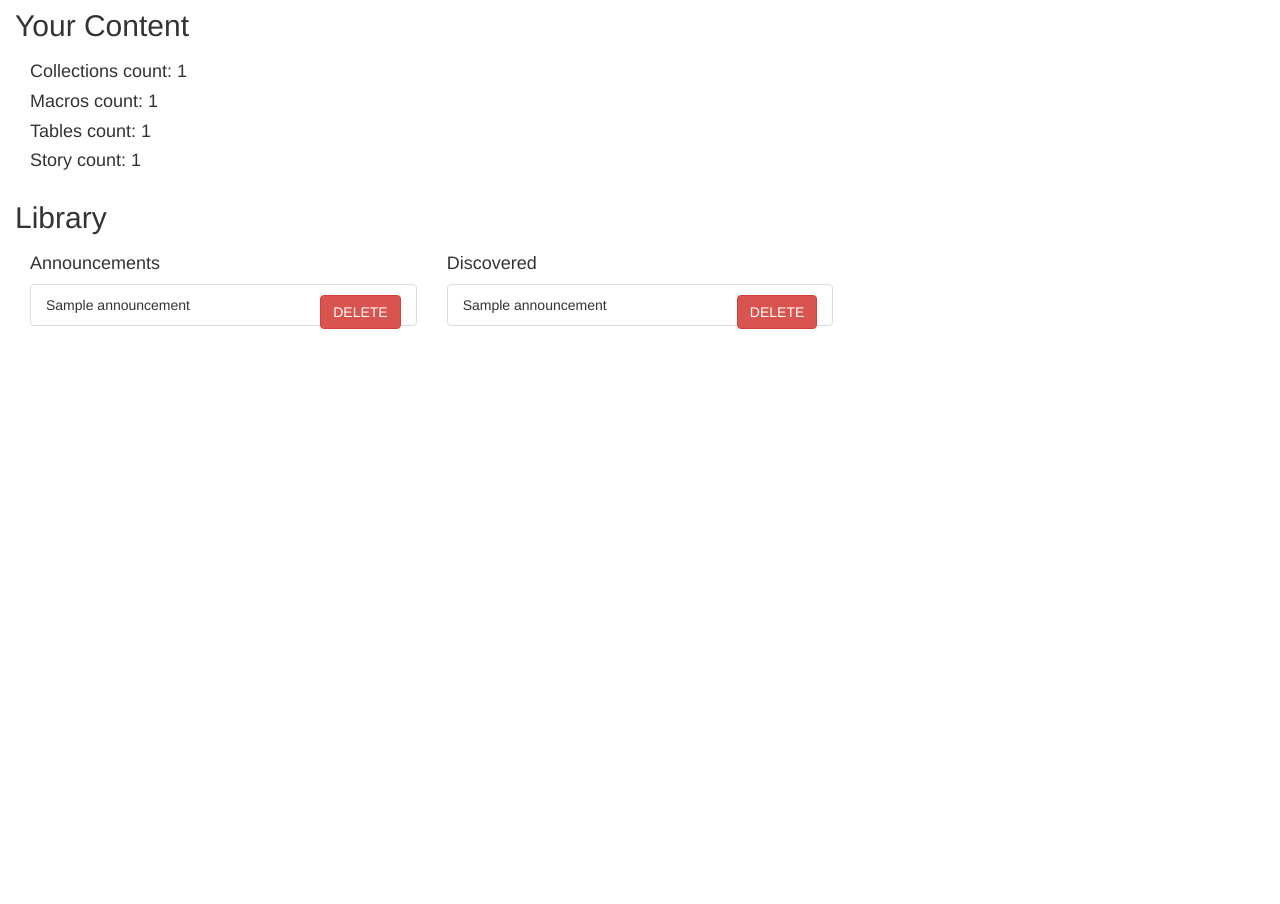
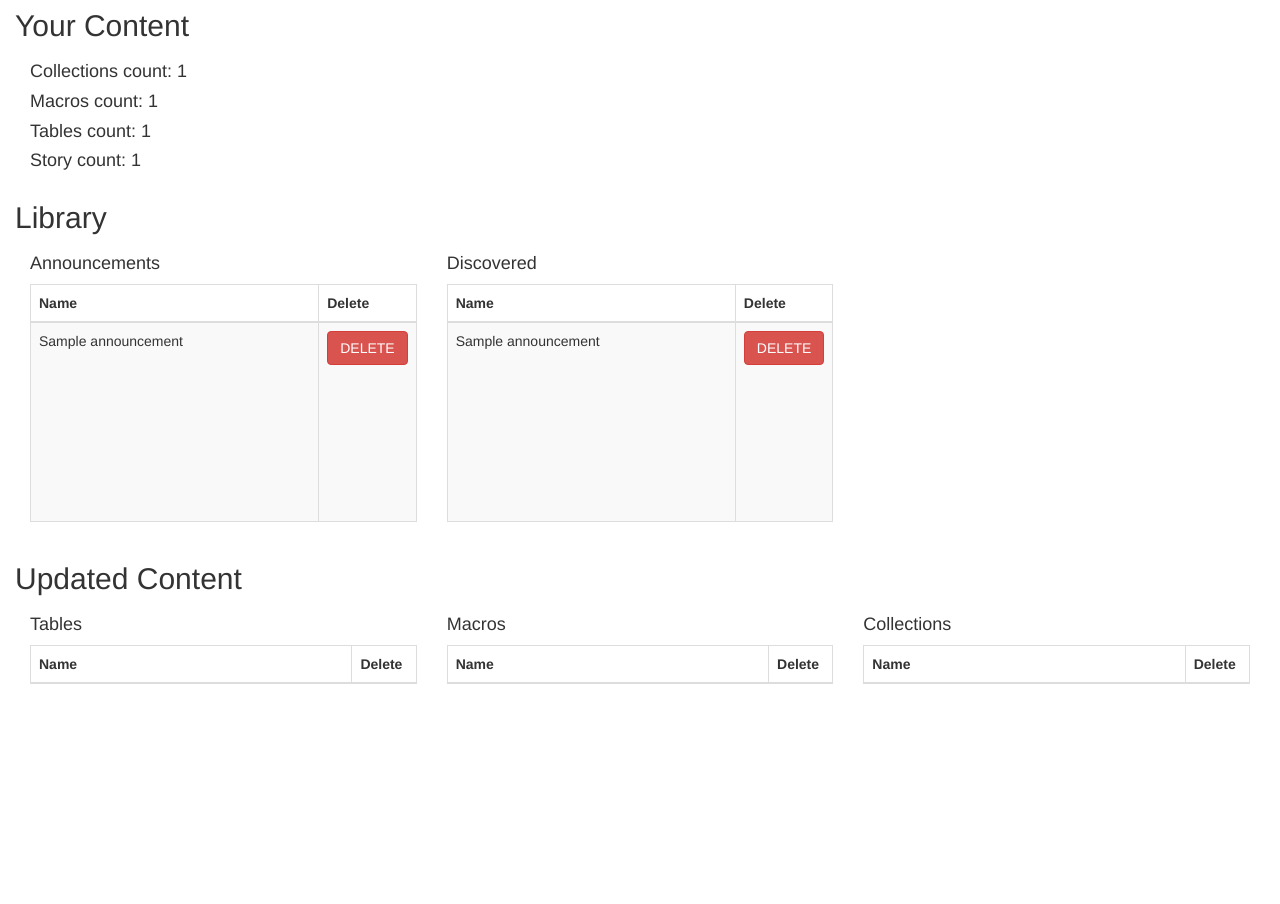
Before and after one commit to ukblumf/randomise-it, a Flask app: a page that uses app/templates/base.html in a window 1280 px wide. Shown: the part 693-1597 px from the top of the page. Before the commit the page ends 1022 px from the top, so only its background shows below. Run offline with Flask 2, Linux system fonts and the light colour scheme; a user stored in the database is signed in; tables that the repository leaves empty hold one stand-in row (values such as "Sample post"); lists and menus that the app fills with data are empty; parts of the project's set-up code (start-up, migrations or seed data) failed here and were passed over; some libraries are stand-ins or nearby versions.

Commit message:
Renamed profile section to Manage, added refresh functionality.

```diff
--- a/app/main/views.py
+++ b/app/main/views.py
@@ -3,6 +3,7 @@ import collections
 from flask import render_template, redirect, url_for, abort, flash, request, \
     current_app, make_response, jsonify
 from flask_login import login_required, current_user
+from sqlalchemy import and_, text
 from flask_sqlalchemy import get_debug_queries
 from . import main
 from .forms import EditProfileForm, EditProfileAdminForm, TableForm, StoryForm, MacroForm, \
@@ -85,8 +86,28 @@ def user(username):
     shared_content = PublicAnnouncements.query.filter(PublicAnnouncements.author_id == current_user.id)
     shared_content_owned = UserPublicContent.query.filter(UserPublicContent.author_id == current_user.id)
 
+    sql = text('SELECT * FROM random_table JOIN public_random_table ON public_random_table.id = random_table.id AND '
+               'public_random_table.author_id = random_table.author_id '
+               'WHERE public_random_table.last_modified is NOT random_table.last_modified')
+
+    updated_tables = db.engine.execute(sql)
+
+    sql = text('SELECT * FROM macros JOIN public_macros ON public_macros.id = macros.id AND '
+               'public_macros.author_id = macros.author_id '
+               'WHERE public_macros.last_modified is NOT macros.last_modified')
+
+    updated_macros = db.engine.execute(sql)
+
+    sql = text('SELECT * FROM collection JOIN public_collection ON public_collection.id = collection.id AND '
+               'public_collection.author_id = collection.author_id '
+               'WHERE public_collection.last_modified is NOT collection.last_modified')
+
+    updated_collections = db.engine.execute(sql)
+
     return render_template('user.html', user=user, stats=stats,
-                           shared_content=shared_content, shared_content_owned=shared_content_owned)
+                           shared_content=shared_content, shared_content_owned=shared_content_owned,
+                           updated_tables=updated_tables, updated_macros=updated_macros,
+                           updated_collections=updated_collections)
 
 
 @main.route('/edit-profile', methods=['GET', 'POST'])
@@ -943,6 +964,74 @@ def delete_shared_content(public_id):
     return make_response(jsonify({'success': True}))
 
 
+@main.route('/refresh-shared-content/<string:id>', methods=['POST'])
+@login_required
+def refresh_shared_content(id):
+
+    username, id_type, reference_id = split_id(id)
+    if username != current_user.username:
+        abort(403)
+
+    if id_type == 'table':
+        if db.session.query(RandomTable) \
+                .filter(RandomTable.id == reference_id) \
+                .filter(RandomTable.author_id == current_user.id) \
+                .first() is None:
+            abort(403)
+        table = RandomTable.query.get_or_404([reference_id, current_user.id])
+        public_table = PublicRandomTable.query.get_or_404([reference_id, current_user.id])
+        public_table.name = table.name
+        public_table.description = table.description
+        public_table.definition = table.definition
+        public_table.min = table.min
+        public_table.max = table.max
+        public_table.description_html = table.description_html
+        public_table.line_type = table.line_type
+        public_table.tags = table.tags
+        public_table.row_count = table.row_count
+        public_table.modifier_name = table.modifier_name
+        public_table.last_modified = table.last_modified
+        db.session.add(public_table)
+        db.session.commit()
+
+    elif id_type == 'macro':
+        if db.session.query(Macros) \
+                .filter(Macros.id == reference_id) \
+                .filter(Macros.author_id == current_user.id) \
+                .first() is None:
+            abort(403)
+        macro = Macros.query.get_or_404([reference_id, current_user.id])
+        public_macro = PublicMacros.query.get_or_404([reference_id, current_user.id])
+        public_macro.name = macro.name
+        public_macro.definition = macro.definition
+        public_macro.definition_html = macro.definition
+        public_macro.tags = macro.tags
+        public_macro.last_modified = macro.last_modified
+        db.session.add(public_macro)
+        db.session.commit()
+
+    elif id_type == 'collection':
+        if db.session.query(Collection) \
+                .filter(Collection.id == reference_id) \
+                .filter(Collection.author_id == current_user.id) \
+                .first() is None:
+            abort(403)
+        collection_obj = Collection.query.get_or_404([reference_id, current_user.id])
+        public_collection_obj = PublicCollection.query.get_or_404([reference_id, current_user.id])
+        public_collection_obj.name = collection_obj.name
+        public_collection_obj.description = collection_obj.description
+        public_collection_obj.definition = collection_obj.definition
+        public_collection_obj.tags = collection_obj.tags
+        public_collection_obj.last_modified = collection_obj.last_modified
+        db.session.add(public_collection_obj)
+        db.session.commit()
+
+    else:
+        abort(400)
+
+    return make_response(jsonify({'success': True}))
+
+
 @main.route('/id-check/<string:type>/<string:id>', methods=['GET'])
 @login_required
 def id_exists(type, id):
--- a/app/templates/base.html
+++ b/app/templates/base.html
@@ -65,7 +65,7 @@
                             </ul>
                         </li>
                         <li><a href="{{ url_for('main.discover') }}">Discover</a></li>
-                        <li><a href="{{ url_for('main.user', username=current_user.username) }}">Profile</a></li>
+                        <li><a href="{{ url_for('main.user', username=current_user.username) }}">Manage</a></li>
                     {% endif %}
                 </ul>
                 <ul class="nav navbar-nav navbar-right">
--- a/app/templates/user.html
+++ b/app/templates/user.html
@@ -50,34 +50,126 @@
         </div>
         <div class="row">
             <div class="col-md-4">
-                <div style="height: 200px; overflow-y: scroll;">
-                    <ul class="list-group" id="announcementList">
+                <table class="table table-striped table-bordered">
+                    <thead>
+                    <tr>
+                        <th class="col-xs-10">Name</th>
+                        <th class="col-xs-2">Delete</th>
+                    </tr>
+                    </thead>
+                    <tbody id="announcementList" style="height: 200px">
                     {% for item in shared_content %}
-                            <li class="list-group-item">
-                                {{ item.title }}
+                        <td>{{ item.title }}</td>
+                        <td>
                             <button onclick="deleteAnnouncement($(this));" id="{{ item.id }}"
-                                        data-title="{{ item.title }}" class="btn btn-danger pull-right">DELETE
+                                    data-title="{{ item.title }}" class="btn btn-danger">DELETE
                             </button>
-                            </li>
+                        </td>
                     {% endfor %}
-                    </ul>
+                    </tbody>
+                </table>
+            </div>
+            <div class="col-md-4">
+                <table class="table table-striped table-bordered">
+                    <thead>
+                    <tr>
+                        <th class="col-xs-10">Name</th>
+                        <th class="col-xs-2">Delete</th>
+                    </tr>
+                    </thead>
+                    <tbody id="ownedSharedList" style="height: 200px">
+                    {% for item in shared_content_owned %}
+                        <td>{{ item.public_announcement.title }}</td>
+                        <td>
+                            <button onclick="deleteSharedPublicOwned($(this));" id="{{ item.announcement_id }}"
+                                    data-title="{{ item.public_announcement.title }}"
+                                    class="btn btn-danger pull-right">
+                                DELETE
+                            </button>
+                        </td>
+                    {% endfor %}
+                    </tbody>
+                </table>
             </div>
         </div>
+        <div class="row">
+            <h2>Updated Content</h2>
             <div class="col-md-4">
-                <div style="height: 200px; overflow-y: scroll;">
-                    <ul class="list-group" id="ownedSharedList">
-                        {% for item in shared_content_owned %}
-                            <li class="list-group-item">
-                                {{ item.public_announcement.title }}
-                                <button onclick="deleteSharedPublicOwned($(this));" id="{{ item.announcement_id }}"
-                                        data-title="{{ item.public_announcement.title }}" class="btn btn-danger pull-right">
-                                    DELETE
-                                </button>
-                            </li>
-                        {% endfor %}
-                    </ul>
+                <h4>Tables</h4>
+            </div>
+            <div class="col-md-4">
+                <h4>Macros</h4>
+            </div>
+            <div class="col-md-4">
+                <h4>Collections</h4>
             </div>
         </div>
+        <div class="row">
+            <div class="col-md-4">
+                <table class="table table-striped table-bordered">
+                    <thead>
+                    <tr>
+                        <th class="col-xs-10">Name</th>
+                        <th class="col-xs-2">Delete</th>
+                    </tr>
+                    </thead>
+                    <tbody id="updatedTableList" style="height: 200px">
+                    {% for item in updated_tables %}
+                        <td>{{ item.name }}</td>
+                        <td>
+                            <button onclick="refreshSharedItem($(this));"
+                                    id="{{ current_user.username }}.table.{{ item.id }}" data-title="{{ item.name }}"
+                                    class="btn btn-warning">REFRESH
+                            </button>
+                        </td>
+                    {% endfor %}
+                    </tbody>
+                </table>
+            </div>
+            <div class="col-md-4">
+                <table class="table table-striped table-bordered">
+                    <thead>
+                    <tr>
+                        <th class="col-xs-10">Name</th>
+                        <th class="col-xs-2">Delete</th>
+                    </tr>
+                    </thead>
+                    <tbody id="updatedMacroList" style="height: 200px">
+                    {% for item in updated_macros %}
+                        <td>{{ item.name }}</td>
+                        <td>
+                            <button onclick="refreshSharedItem($(this));"
+                                    id="{{ current_user.username }}.macro.{{ item.id }}" data-title="{{ item.name }}"
+                                    class="btn btn-warning">REFRESH
+                            </button>
+                        </td>
+                    {% endfor %}
+                    </tbody>
+                </table>
+            </div>
+            <div class="col-md-4">
+                <table class="table table-striped table-bordered">
+                    <thead>
+                    <tr>
+                        <th class="col-xs-10">Name</th>
+                        <th class="col-xs-2">Delete</th>
+                    </tr>
+                    </thead>
+                    <tbody id="updatedCollectionList" style="height: 200px">
+                    {% for item in updated_collections %}
+                        <td>{{ item.name }}</td>
+                        <td>
+                            <button onclick="refreshSharedItem($(this));"
+                                    id="{{ current_user.username }}.collection.{{ item.id }}"
+                                    data-title="{{ item.name }}"
+                                    class="btn btn-warning">REFRESH
+                            </button>
+                        </td>
+                    {% endfor %}
+                    </tbody>
+                </table>
+            </div>
+
         </div>
     </div>
 {% endblock %}
@@ -142,5 +234,31 @@
                 });
             }
         }
+
+        function refreshSharedItem(selectedElement) {
+            if (confirm('Please confirm you want to refresh ' + selectedElement.data('title'))) {
+                const url = "{{ url_for('.refresh_shared_content', id='') }}" + selectedElement.attr('id');
+                $.ajax({
+                    type: "POST",
+                    url: url, title: selectedElement, success: function (result) {
+                        $('<div></div>')
+                            .html("<h4>Refreshed Content</h4>")
+                            .dialog({
+                                modal: true,
+                                title: selectedElement.data('title'),
+                                buttons: {
+                                    Ok: function () {
+                                        $(this).dialog("destroy").remove();
+                                    }
+                                }
+                            });
+                        selectedElement.prop('disabled', true);
+                    },
+                    error: function (result) {
+                        alert(JSON.stringify(result));
+                    }
+                });
+            }
+        }
     </script>
 {% endblock %}
```
Lines whose indentation alone changed are shown as unchanged.
